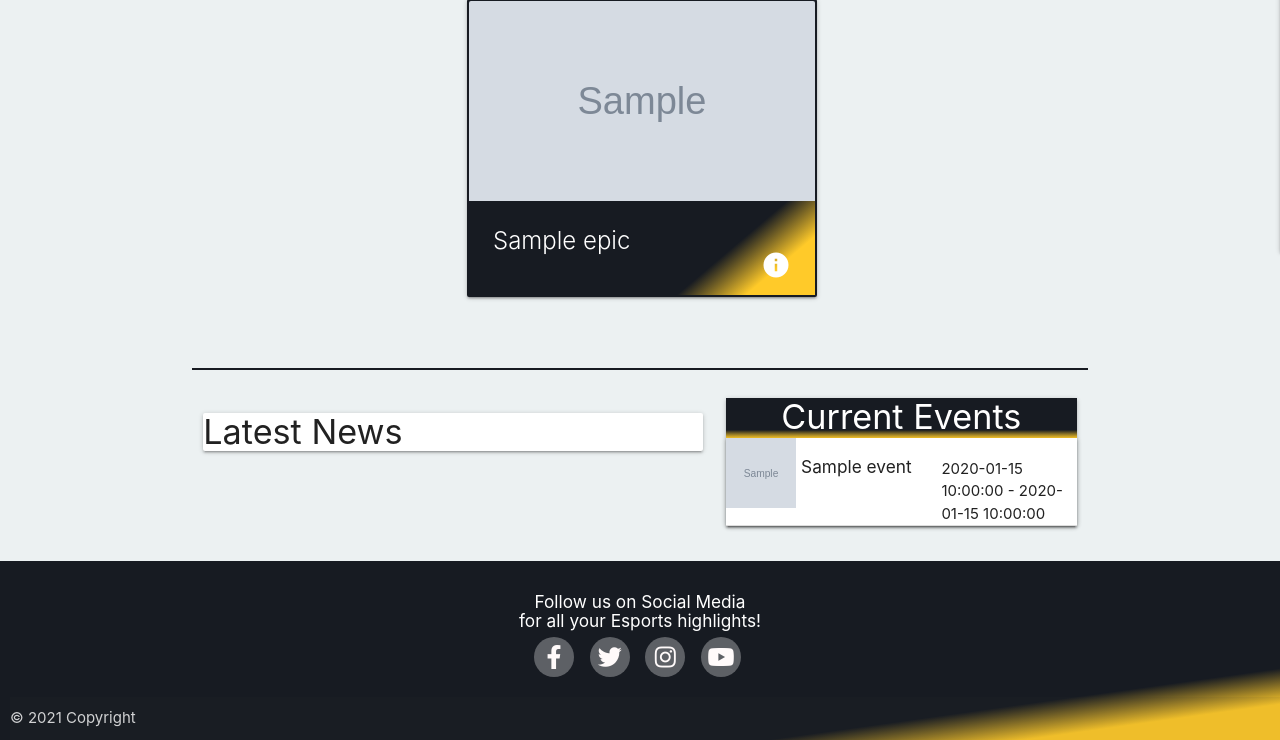
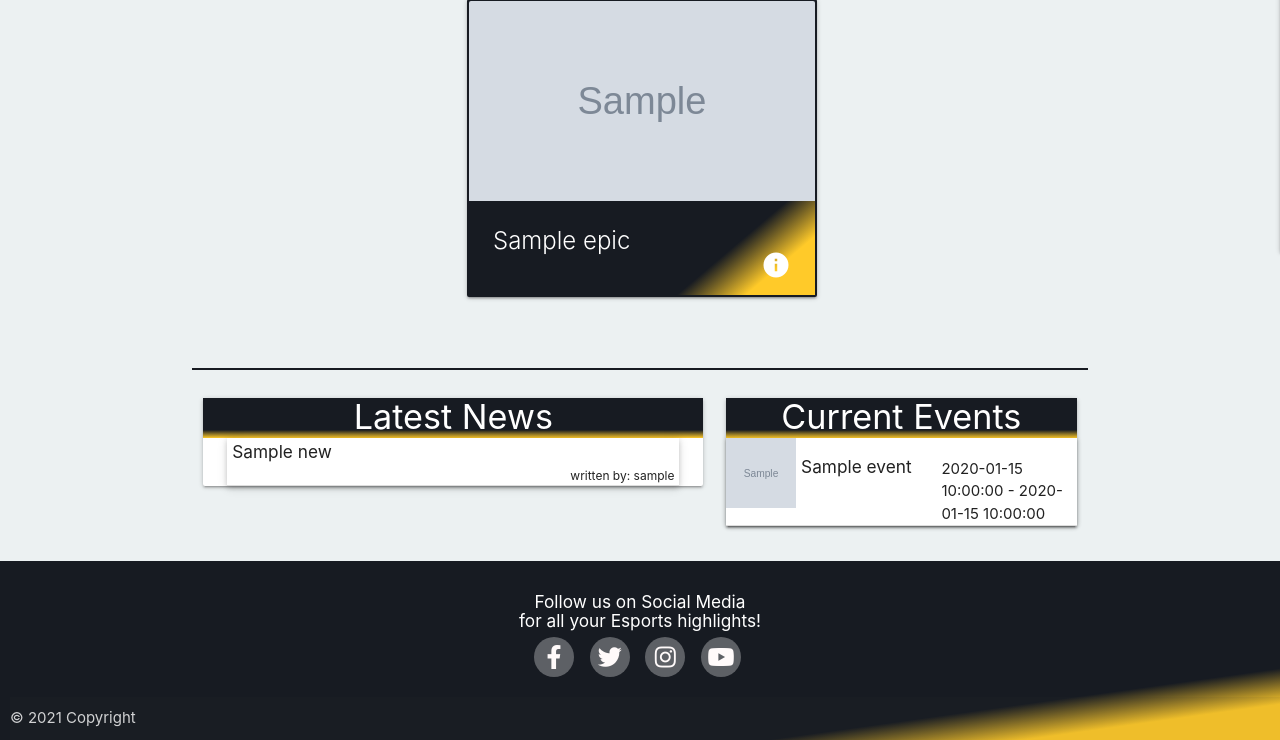
Before and after one commit to jamesr1775/esports-epics, a Flask app: page / in a window 1280 px wide. Shown: the part 608-1348 px from the top of the page. Run offline with Flask 2, Linux system fonts and the light colour scheme; grey boxes marked "Sample" are stand-in pictures; a database or web service that is not in the repository returns one stand-in record (values such as "Sample title"); some libraries are stand-ins or nearby versions.

Commit message:
adding the html to display news posts from the database. changed the limit on image links from 100 to 300, added pre-wrap to news post texts to save paragraphs

```diff
--- a/app.py
+++ b/app.py
@@ -23,7 +23,8 @@ mongo = PyMongo(app)
 def home():
     epics = list(mongo.db.epics.find())
     events = list(mongo.db.events.find())
-    return render_template("index.html", epics=epics, events=events)
+    news = list(mongo.db.news.find())
+    return render_template("index.html", epics=epics, events=events, news=news)
 
 @app.route("/register", methods=["GET", "POST"])
 def register():
@@ -132,7 +133,7 @@ def submit_event():
         return render_template("submit_event.html")
 
 @app.route("/submit_news", methods=["GET", "POST"])
-def submit_news(username):
+def submit_news():
     if request.method == "POST":
         post_info = {
             "username": session['user'],
--- a/static/css/style.css
+++ b/static/css/style.css
@@ -16,7 +16,6 @@ body{
 .max-width-auto{
     max-width: 100% !important;
 }
-
 body {
     display: flex;
     min-height: 100vh;
@@ -37,6 +36,12 @@ main {
 }
 .no-padding{
     padding: none !important;
+}
+.float-left{
+    float: left;
+}
+.pre-wrap{
+    white-space: pre-wrap;
 }
 /*********************** Navbar ***********************/
 .company-logo{
@@ -132,6 +137,24 @@ nav {
     margin:20px 5px 0px;
     width: 40%;
 }
+/*********************** latest news ***********************/
+.news-image{
+    height: 400px !important;
+    width: 100% !important;
+    /* border-radius: 10%; */
+}
+.news-div{
+    flex-direction: column;
+    width: 100%
+}
+.author-text{
+    margin:5px 5px 0px;
+    float: right;
+    font-size: 12px;
+}
+.news-title{
+    margin:5px 5px 0px;
+}
 /*********************** esports forms and posts ***********************/
 .epic-form-btn{
     width: 49% !important;
--- a/templates/index.html
+++ b/templates/index.html
@@ -49,7 +49,31 @@
         <div class="row">
             <div class="col s12 m6 xl7">
                 <div class="card">
-                <h4>Latest News</h4>
+                    <h4 class="current-events-header center-align">Latest News</h4>
+                    <ul class="collapsible current-events-list popout">
+                        {% if news|length > 0 %}
+                            {% for story in news %}
+                                <li class="hoverable">
+                                    <div class="collapsible-header no-padding news-div">
+                                        <div class="float-left">
+                                            <h6 class="news-title">{{ story.title}}</h6>
+                                            <p class="author-text">written by: {{ story.username }}</p>
+                                        </div>
+                                    </div>
+                                    <div class="collapsible-body latest-news-card">
+                                        <span>
+                                            <img src="{{ story.post_image }}" alt="{{ story.title }}" class="news-image">
+                                            <div class="pre-wrap">{{ story.post_body }}</div>
+                                        </span>
+                                    </div>
+                                </li>
+                            {% endfor %}
+                        {% else %}
+                            <div class="card-panel ">
+                                <h3 class="text-darken-4 center-align">No Upcoming Events</h3>
+                            </div>
+                        {% endif %}
+                    </ul>
                 </div>
             </div>
             <div class="col s12 m6 xl5">
@@ -86,4 +110,12 @@
             <button type="button" class="modal-action modal-close waves-effect waves-green btn-flat">Close</button>
         </div>
     </div>
+    <!-- News Modal-->
+    <!-- <div class="modal" id="newsModal" tabindex="-1" role="dialog" aria-labelledby="newsModal" aria-hidden="true">
+        <div class="modal-content">
+            <div class="container">
+            </div>
+            <button type="button" class="modal-action modal-close waves-effect waves-green btn-flat">Close</button>
+        </div>
+    </div> -->
 {% endblock %}
--- a/templates/submit_epic.html
+++ b/templates/submit_epic.html
@@ -71,9 +71,9 @@
                     <!-- image post -->
 					<div class="input-field col s12 m6">
                         <i class="fas fa-image prefix"></i>
-						<input id="image" name="image" type="text" minlength="5" maxlength="100" class="validate" required>
+						<input id="image" name="image" type="text" minlength="5" maxlength="300" class="validate" required>
                         <label for="image">Post Image</label>
-                        <span class="helper-text" data-error="Field should consist of letters and/or numbers and be between 5-100 characters long." data-success=""></span>
+                        <span class="helper-text" data-error="Field should consist of letters and/or numbers and be between 5-300 characters long." data-success=""></span>
                     </div>
                 </div>
                 <!-- submit -->
--- a/templates/submit_event.html
+++ b/templates/submit_event.html
@@ -64,9 +64,9 @@
                     <!-- image post -->
 					<div class="input-field col s12 m6">
                         <i class="fas fa-image prefix"></i>
-						<input id="event_image" name="event_image" type="text" minlength="5" maxlength="100" class="validate" required>
+						<input id="event_image" name="event_image" type="text" minlength="5" maxlength="300" class="validate" required>
                         <label for="event_image">Event Image</label>
-                        <span class="helper-text" data-error="Field should consist of letters and/or numbers and be between 5-100 characters long." data-success=""></span>
+                        <span class="helper-text" data-error="Field should consist of letters and/or numbers and be between 5-300 characters long." data-success=""></span>
                     </div>
                 </div>
                 <!-- submit -->
--- a/templates/submit_news.html
+++ b/templates/submit_news.html
@@ -15,16 +15,16 @@
                     <!-- Body -->
                     <div class="input-field col s12">
                         <i class="material-icons prefix">description</i>
-                        <textarea id="post_body" name="description" rows="300" minlength="50" class="materialize-textarea validate" required></textarea>
+                        <textarea id="post_body" name="post_body" rows="300" minlength="50" class="materialize-textarea validate" required></textarea>
                         <label for="post_body">Post Body</label>
                         <span class="helper-text" data-error="Field should consist of letters and/or numbers and be between 50-500 characters long." data-success=""></span>
                     </div>
                     <!-- image post -->
 					<div class="input-field col s12 m6">
                         <i class="fas fa-image prefix"></i>
-						<input id="post_image" name="event_image" type="text" minlength="5" maxlength="100" class="validate" required>
+						<input id="post_image" name="post_image" type="text" minlength="5" maxlength="300" class="validate" required>
                         <label for="post_image">Post Image</label>
-                        <span class="helper-text" data-error="Field should consist of letters and/or numbers and be between 5-100 characters long." data-success=""></span>
+                        <span class="helper-text" data-error="Field should consist of letters and/or numbers and be between 5-300 characters long." data-success=""></span>
                     </div>
                 </div>
                 <!-- submit -->
```
Lines whose indentation alone changed are shown as unchanged.
